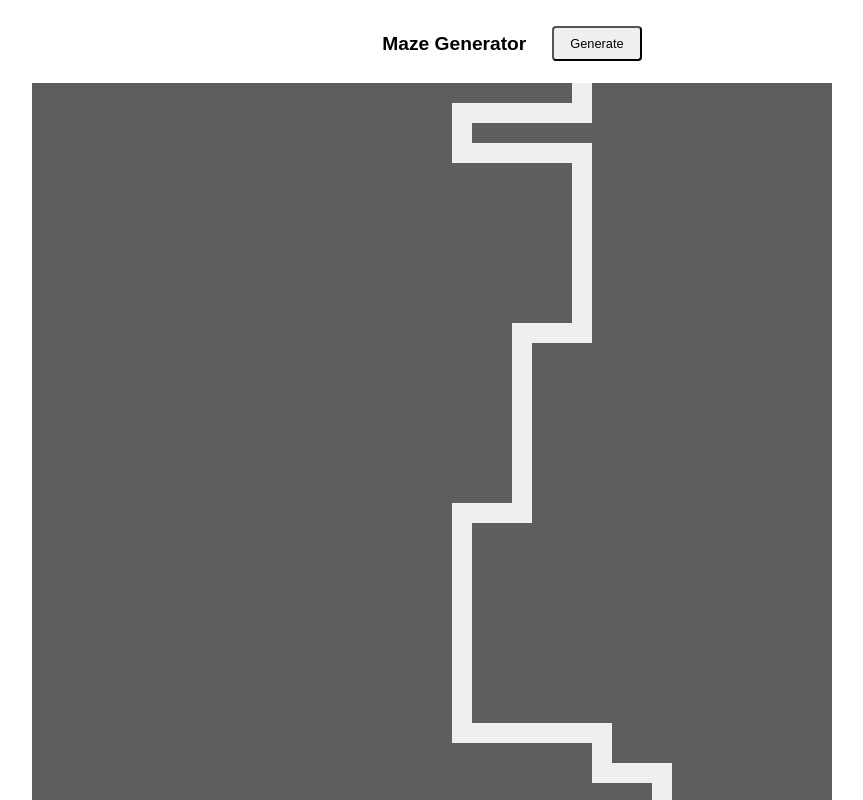
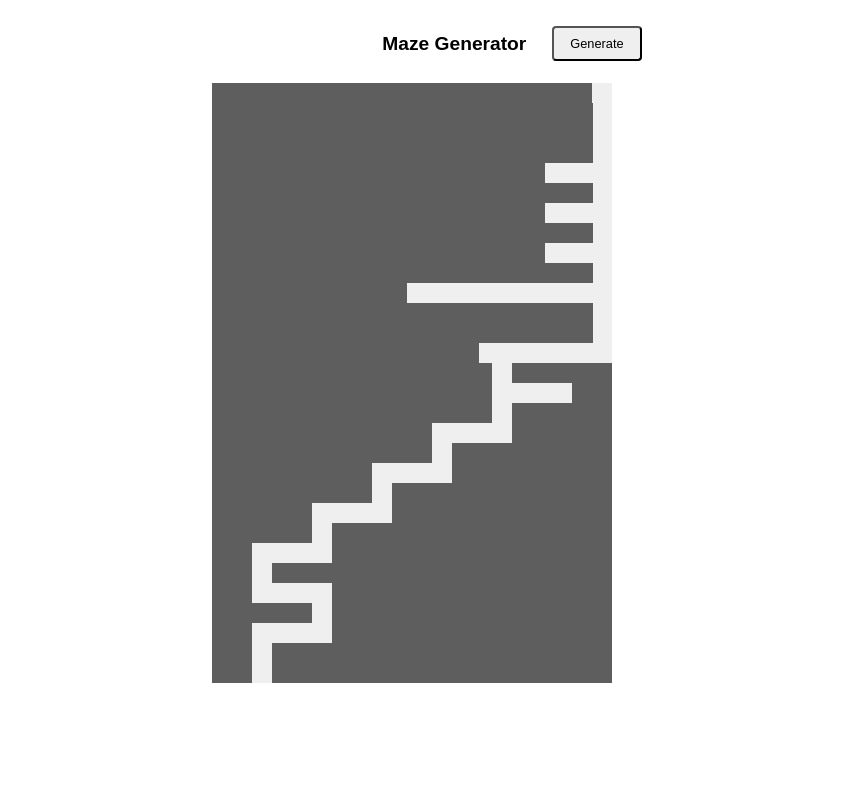
Before and after one commit to jersmith/minecraft, a plain HTML site: page index.html in a window 1280 px wide. Both pictures are taken after a click on the button "Generate". Shown: the top 800 px of the page, without its empty margins (128-991 px from the left). Drawn offline with Linux system fonts and the light colour scheme.

Commit message:
Clean up dimensions, change grid to ints in prep for better alg

```diff
--- a/index.html
+++ b/index.html
@@ -8,8 +8,8 @@
         <script>
             const conf = {
                 blockSizePx: 20,
-                numBlocksWide: 40,
-                numBlocksHigh: 120
+                numBlocksWide: 20,
+                numBlocksHigh: 30
             };
 
             function genMaze() {
--- a/maze.js
+++ b/maze.js
@@ -13,20 +13,10 @@ class Maze {
         for (let i = 0; i < conf.numBlocksHigh; i++) {
             const row = [];
             for (let j = 0; j < conf.numBlocksWide; j++) {
-                row.push(false);
+                row.push(0);
             }
             this.grid.push(row);
         }
-    }
-
-    testCheckerBoard() {
-        this.grid.forEach( (row, i) => {
-            row.forEach( (cell, j) => {
-                row[j] = (i % 2 === 0 && j % 2 === 0) || (i % 2 === 1 && j % 2 === 1);
-            });
-        });
-
-        return this.grid;
     }
 
     regenerateMaze() {
@@ -40,11 +30,9 @@ class Maze {
         const entryRow = this.grid.length - 1;
         const entryCell = Math.floor(Math.random() * this.grid[0].length);
 
-        console.log('entryCell: ', entryCell);
-
         let currentPosition = new Point(entryCell, entryRow);
         let currentDirection;
-        this.setPoint(currentPosition, true);
+        this.setPoint(currentPosition, 1);
 
         console.log('startingPoint: ', currentPosition);
 
@@ -52,16 +40,10 @@ class Maze {
 
         while(currentPosition.y > 0) {
             const current = this.moveNextSuccessPath(currentPosition, currentDirection);
-            // ### destructure?
             currentPosition = current.currentPosition;
             currentDirection = current.currentDirection;
 
             count++;
-
-            if (count > 100) {
-                console.log('hit max');
-                break;
-            }
         }
     }
 
@@ -78,7 +60,7 @@ class Maze {
 
         switch (direction) {
             case 'N':
-                range = Math.min(currentPosition.y, 12);
+                range = Math.min(currentPosition.y, Math.floor(height * 0.1));
                 offset = Math.round(Math.random() * range);
 
                 if (offset === 1) offset = 2;
@@ -87,12 +69,12 @@ class Maze {
                 nextPosition = new Point(currentPosition.x, currentPosition.y - offset);
 
                 for (let i = offset; i > 0; i-- ) {
-                    this.setPoint(new Point(currentPosition.x, currentPosition.y - i), true);
+                    this.setPoint(new Point(currentPosition.x, currentPosition.y - i), 1);
                 }
 
                 break;
             case 'W':
-                range = Math.min(currentPosition.x, 10);
+                range = Math.min(currentPosition.x, Math.floor(width * 0.1));
                 offset = Math.floor(Math.random() * range);
                 if (offset < 3) offset = 3;
                 if (currentPosition.x - offset < 0) offset = currentPosition.x;
@@ -105,12 +87,12 @@ class Maze {
                 }
 
                 for (let i = offset; i > 0; i-- ) {
-                    this.setPoint(new Point(currentPosition.x - i, currentPosition.y), true);
+                    this.setPoint(new Point(currentPosition.x - i, currentPosition.y), 1);
                 }
 
                 break;
             case 'E':
-                range = Math.min(width - currentPosition.x, 10);
+                range = Math.min(width - currentPosition.x, Math.floor(width * 0.1));
                 offset = Math.floor(Math.random() * range);
                 // ### current position is going greater than width, which then causes W to go less than zero
                 if (offset < 3) offset = 3;
@@ -124,7 +106,7 @@ class Maze {
 
 
                 for (let i = 0; i <= offset; i++ ) {
-                    this.setPoint(new Point(currentPosition.x + i, currentPosition.y), true);
+                    this.setPoint(new Point(currentPosition.x + i, currentPosition.y), 1);
                 }
 
                 break;
@@ -145,23 +127,19 @@ class Maze {
     }
 
     nextDirection(lastDirection) {
-        console.log('nextDirection(lastDirection): ', lastDirection);
         let next = 'N';
 
         if (lastDirection === 'N') {
             const flip = Math.round(Math.random());
-            console.log('flip: ', flip);
             next = flip === 0 ? 'E' : 'W';
         }
 
-        console.log('next: ', next);
         return next;
     }
 }
 
 function generateGrid(conf) {
     const maze = new Maze(conf);
-    //return maze.testCheckerBoard();
 
     return maze.regenerateMaze();
 }
@@ -171,6 +149,9 @@ function dumpGrid(conf, grid) {
     const mazeWidth = conf.blockSizePx * conf.numBlocksWide;
     const mazeHeight = conf.blockSizePx * conf.numBlocksHigh;
     const maze = document.querySelector('.maze-container');
+
+
+    maze.innerHTML = "";
 
     maze.style.width = `${mazeWidth}px`;
     maze.style.height = `${mazeHeight}px`;
```
